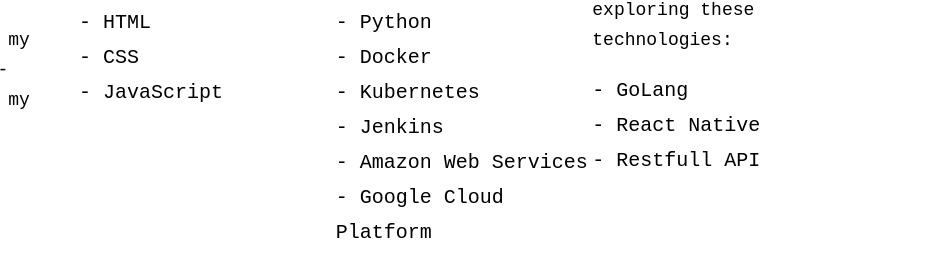
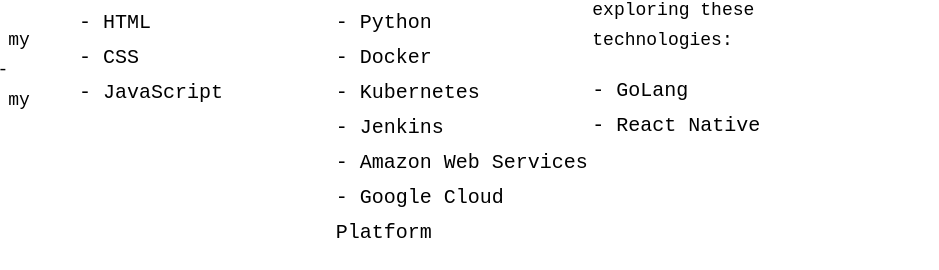
Before and after one commit to achilleslinux/achilleslinux.github.io, a plain HTML site: page index.html in a window 1280 px wide. Shown: the part 1754-2024 px from the top of the page, 341-1280 px from the left. Drawn offline with Linux system fonts and the light colour scheme; a script that the page names is missing.

```diff
--- a/index.html
+++ b/index.html
@@ -210,7 +210,6 @@
                                 <ul class="qualification-list">
                                     <li>- GoLang</li>
                                     <li>- React Native</li>
-                                    <li>- Restfull API</li>
                                 </ul>
                             </div>
                         </div>
```
